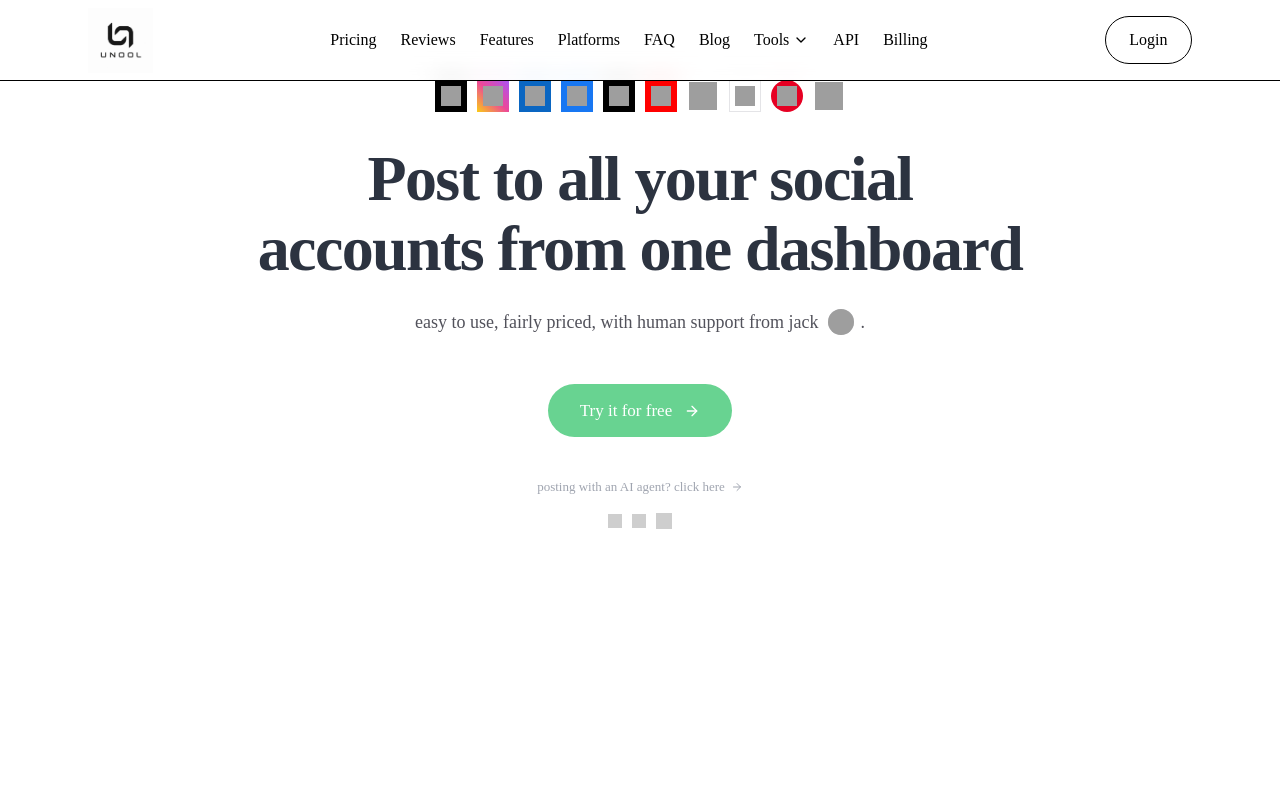
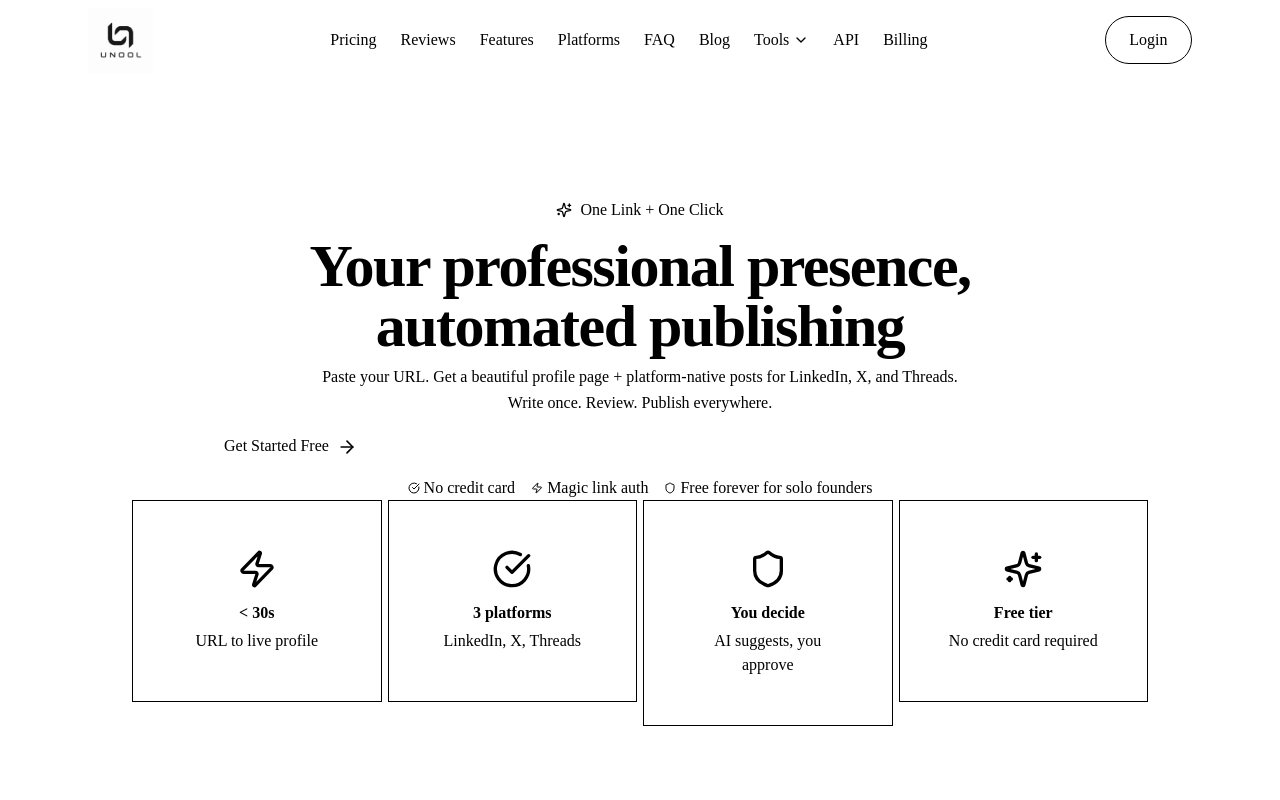
Before and after one commit to xpixenoxx/unool, a Next.js app: page / in a window 1280 px wide. Shown: the top 800 px of the page. Built offline with nearby package versions, Linux system fonts and the light colour scheme; grey boxes are pictures that could not be loaded.

Commit message:
Remove bottom border from header on landing page

```diff
--- a/app/page.tsx
+++ b/app/page.tsx
@@ -64,7 +64,7 @@ export default function HomePage() {
   return (
     <motion.div className="min-h-screen bg-gradient-to-b from-background to-muted/30" initial="initial" animate="animate" variants={pageVariants}>
       {/* Navigation Bar */}
-      <motion.header className="fixed top-0 left-0 right-0 z-40 backdrop-blur-md bg-background/80 border-b border-border" variants={headerVariants}>
+      <motion.header className="fixed top-0 left-0 right-0 z-40 backdrop-blur-md bg-background/80" variants={headerVariants}>
         <nav className="max-w-6xl flex items-center justify-between px-6 mx-auto w-full h-16 md:h-20">
           <Flex center gap={3}>
             <motion.div variants={brandVariants}>
@@ -98,74 +98,80 @@ export default function HomePage() {
       </motion.header>
 
       {/* Hero Section */}
-      <Section className="relative overflow-hidden pt-32 pb-20">
-        <div className="max-w-4xl mx-auto text-center px-4">
+      <Section size="xl" className="relative overflow-hidden pt-20">
+        <motion.div className="absolute inset-0 -z-10" variants={bgVariants}>
+          <OrbitalBackground />
+        </motion.div>
 
-          {/* Social Icons Row */}
-          <div className="flex items-center justify-center gap-2.5 mb-8">
-            <div className="w-8 h-8 rounded-md bg-[#000000] flex items-center justify-center overflow-hidden">
-               <img src="https://cdn.simpleicons.org/x/white" className="w-5 h-5" alt="X" />
-            </div>
-            <div className="w-8 h-8 rounded-md bg-gradient-to-tr from-yellow-400 via-pink-500 to-purple-500 flex items-center justify-center overflow-hidden">
-               <img src="https://cdn.simpleicons.org/instagram/white" className="w-5 h-5" alt="Instagram" />
-            </div>
-            <div className="w-8 h-8 rounded-md bg-[#0a66c2] flex items-center justify-center overflow-hidden">
-               <img src="https://cdn.simpleicons.org/linkedin/white" className="w-5 h-5" alt="LinkedIn" />
-            </div>
-            <div className="w-8 h-8 rounded-md bg-[#1877F2] flex items-center justify-center overflow-hidden">
-               <img src="https://cdn.simpleicons.org/facebook/white" className="w-5 h-5" alt="Facebook" />
-            </div>
-            <div className="w-8 h-8 rounded-md bg-black flex items-center justify-center overflow-hidden">
-               <img src="https://cdn.simpleicons.org/tiktok/white" className="w-5 h-5" alt="TikTok" />
-            </div>
-            <div className="w-8 h-8 rounded-md bg-[#FF0000] flex items-center justify-center overflow-hidden">
-               <img src="https://cdn.simpleicons.org/youtube/white" className="w-5 h-5" alt="YouTube" />
-            </div>
-            <div className="w-8 h-8 rounded-md flex items-center justify-center overflow-hidden">
-               <img src="https://cdn.simpleicons.org/bluesky/0285FF" className="w-7 h-7" alt="Bluesky" />
-            </div>
-            <div className="w-8 h-8 rounded-md bg-white border border-zinc-200 flex items-center justify-center overflow-hidden">
-               <img src="https://cdn.simpleicons.org/threads/000000" className="w-5 h-5" alt="Threads" />
-            </div>
-            <div className="w-8 h-8 rounded-full bg-[#E60023] flex items-center justify-center overflow-hidden">
-               <img src="https://cdn.simpleicons.org/pinterest/white" className="w-5 h-5" alt="Pinterest" />
-            </div>
-            <div className="w-8 h-8 rounded bg-white flex items-center justify-center overflow-hidden">
-               <img src="https://cdn.simpleicons.org/google/4285F4" className="w-7 h-7" alt="Google" />
-            </div>
-          </div>
+        <Container size="lg">
+          <MotionStack space={8} className="max-w-4xl mx-auto text-center" stagger={stagger.normal} direction="up">
+            <MotionBox variant="fade" delay={0.1}>
+              <motion.div className="inline-flex items-center gap-2 px-4 py-1.5 rounded-full bg-primary/10 text-primary text-sm font-medium" variants={brandVariants}>
+                <Sparkles className="w-4 h-4" />
+                <span>One Link + One Click</span>
+              </motion.div>
+            </MotionBox>
 
-          <h1 className="text-[52px] sm:text-[64px] leading-[1.1] font-bold text-[#2c3340] mb-6 tracking-tight">
-            Post to all your social<br />accounts from one dashboard
-          </h1>
+            <MotionBox variant="slide-up" delay={0.15}>
+              <Display size="2xl" weight="extrabold" className="text-balance">
+                Your professional presence,{' '}
+                <span className="text-primary">automated publishing</span>
+              </Display>
+            </MotionBox>
 
-          <div className="flex flex-wrap items-center justify-center gap-1.5 text-zinc-600 text-[18px] mb-12">
-            <span>easy to use, fairly priced, with human support from jack</span>
-            <div className="w-[26px] h-[26px] bg-zinc-300 rounded-full overflow-hidden shrink-0 ml-1">
-               <img src="https://avatar.vercel.sh/jack" className="w-full h-full object-cover" alt="jack" />
-            </div>
-            <span>.</span>
-          </div>
+            <MotionBox variant="slide-up" delay={0.2}>
+              <Lead className="max-w-2xl mx-auto">
+                Paste your URL. Get a beautiful profile page + platform-native posts for LinkedIn, X, and Threads.
+                Write once. Review. Publish everywhere.
+              </Lead>
+            </MotionBox>
 
-          <div className="flex flex-col items-center">
-            <Link
-              href="/signup"
-              className="bg-[#68d391] hover:bg-[#5bb87d] text-white px-8 py-3.5 rounded-full font-medium text-[17px] transition-colors shadow-sm flex items-center gap-2 mb-10"
-            >
-              Try it for free <ArrowRight className="w-4 h-4 ml-1" />
-            </Link>
+            <Flex gap={4} className="justify-center" style={{ flexWrap: 'wrap' }}>
+              <MotionBox variant="scale">
+                <Button asChild size="lg" className="group w-full sm:w-auto">
+                  <Link href="/signup">
+                    Get Started Free
+                    <ArrowRight className="w-5 h-5 ml-2 inline-block transition-transform group-hover:translate-x-1" />
+                  </Link>
+                </Button>
+              </MotionBox>
+            </Flex>
 
-            <Link href="#agents" className="text-[#a0a5b0] hover:text-zinc-600 text-[13px] flex items-center gap-1 transition-colors">
-              posting with an AI agent? click here <ArrowRight className="w-3 h-3 ml-0.5" />
-            </Link>
+            <MotionBox variant="fade" delay={0.3}>
+              <Text size="sm" color="muted" className="flex flex-wrap items-center justify-center gap-4">
+                <span className="flex items-center gap-1">
+                  <CheckCircle className="w-3 h-3" /> No credit card
+                </span>
+                <span className="flex items-center gap-1">
+                  <Zap className="w-3 h-3" /> Magic link auth
+                </span>
+                <span className="flex items-center gap-1">
+                  <Shield className="w-3 h-3" /> Free forever for solo founders
+                </span>
+              </Text>
+            </MotionBox>
+          </MotionStack>
 
-            <div className="flex items-center gap-2.5 mt-4 opacity-50">
-              <img src="https://cdn.simpleicons.org/openai/000000" className="w-3.5 h-3.5" alt="OpenAI" />
-              <img src="https://cdn.simpleicons.org/anthropic/000000" className="w-3.5 h-3.5" alt="Anthropic" />
-              <img src="https://cdn.simpleicons.org/meta/000000" className="w-4 h-4" alt="Meta" />
-            </div>
-          </div>
-        </div>
+          {/* Trust Signals */}
+          <MotionGrid cols={4} gap={6} stagger={stagger.normal} className="grid-cols-2 sm:grid-cols-4">
+            {[
+              { icon: Zap, label: '< 30s', desc: 'URL to live profile' },
+              { icon: CheckCircle, label: '3 platforms', desc: 'LinkedIn, X, Threads' },
+              { icon: Shield, label: 'You decide', desc: 'AI suggests, you approve' },
+              { icon: Sparkles, label: 'Free tier', desc: 'No credit card required' },
+            ].map(({ icon: Icon, label, desc }, i) => (
+              <MotionBox key={label} variant="slide-up" delay={i * 0.08}>
+                <Card className="border-primary/20 bg-primary/5 hover:border-primary/40 hover:bg-primary/10 transition-all duration-300">
+                  <CardContent className="p-6 text-center">
+                    <Icon className="w-10 h-10 mx-auto text-primary mb-3" />
+                    <Text weight="semibold" size="lg">{label}</Text>
+                    <Text size="sm" color="muted" className="mt-1">{desc}</Text>
+                  </CardContent>
+                </Card>
+              </MotionBox>
+            ))}
+          </MotionGrid>
+        </Container>
       </Section>
 
       {/* How It Works - 3D Card Grid */}
```
